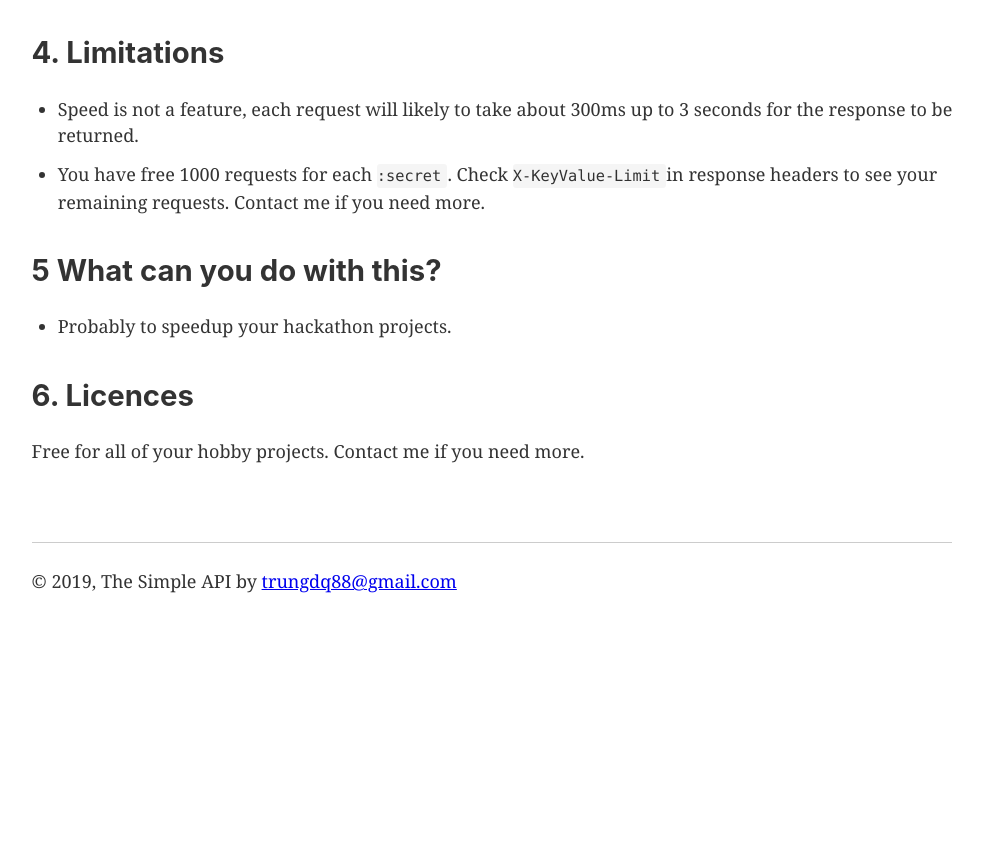
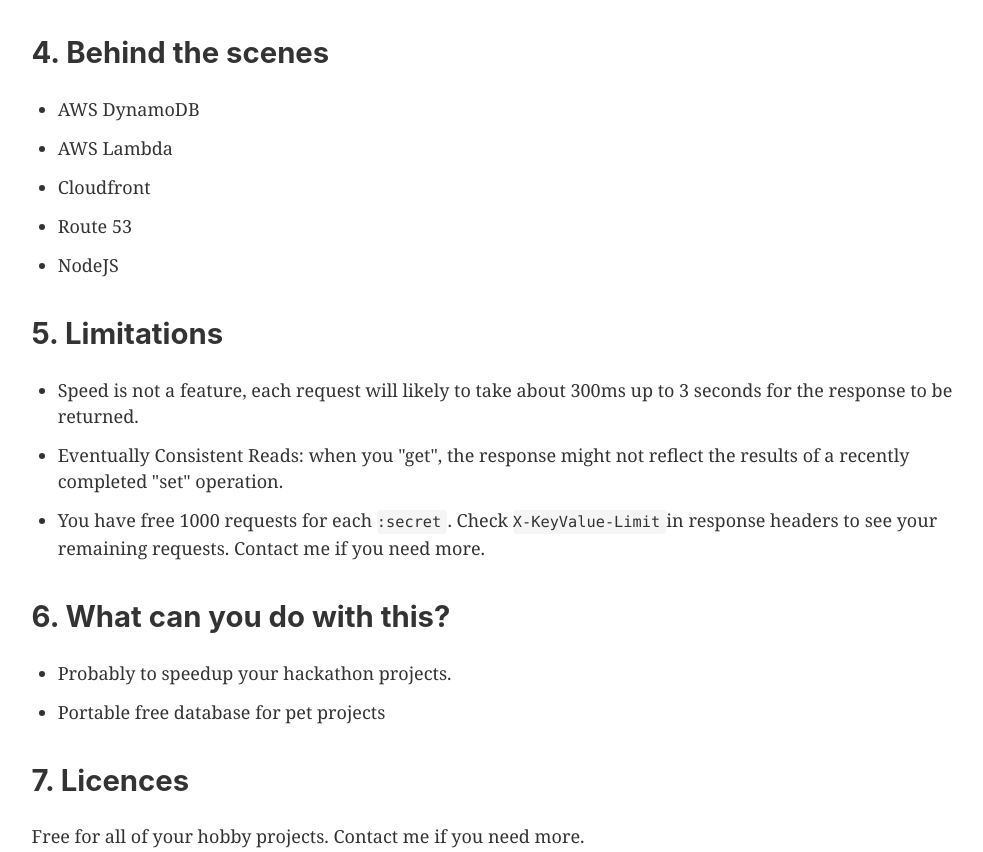
Before and after one commit to trungdq88/thesimpleapi, a Gatsby site: page /keyvalue in a window 1280 px wide. Shown: the part 1636-2488 px from the top of the page, without its empty margins (148-1131 px from the left). Before the commit the page ends 2257 px from the top, so only its background shows below. Built offline with nearby package versions, Linux system fonts and the light colour scheme; Gatsby itself is replaced by a stand-in of ours.

Commit message:
Update content

```diff
--- a/src/data/metadata.js
+++ b/src/data/metadata.js
@@ -6,7 +6,7 @@ const apis = {
   },
   keyvalue: {
     name: 'Key Value',
-    description: 'A serverless key-value database.',
+    description: 'A serverless key-value database backed by DynamoDB',
   },
 };
 
--- a/src/pages/keyvalue/index.js
+++ b/src/pages/keyvalue/index.js
@@ -90,11 +90,25 @@ export default function Sheet() {
         />
       </div>
       <div>
-        <h2>4. Limitations</h2>
+        <h2>4. Behind the scenes</h2>
+        <ul>
+          <li>AWS DynamoDB</li>
+          <li>AWS Lambda</li>
+          <li>Cloudfront</li>
+          <li>Route 53</li>
+          <li>NodeJS</li>
+        </ul>
+      </div>
+      <div>
+        <h2>5. Limitations</h2>
         <ul>
           <li>
             Speed is not a feature, each request will likely to take about 300ms
             up to 3 seconds for the response to be returned.
+          </li>
+          <li>
+            Eventually Consistent Reads: when you "get", the response might not
+            reflect the results of a recently completed "set" operation.
           </li>
           <li>
             You have free 1000 requests for each <code>:secret</code>. Check{' '}
@@ -104,13 +118,14 @@ export default function Sheet() {
         </ul>
       </div>
       <div>
-        <h2>5 What can you do with this?</h2>
+        <h2>6. What can you do with this?</h2>
         <ul>
           <li>Probably to speedup your hackathon projects.</li>
+          <li>Portable free database for pet projects</li>
         </ul>
       </div>
       <div>
-        <h2>6. Licences</h2>
+        <h2>7. Licences</h2>
         Free for all of your hobby projects. Contact me if you need more.
       </div>
     </Layout>
```
Also changed, not shown: src/pages/sheet/index.js (+13 -2 lines).
